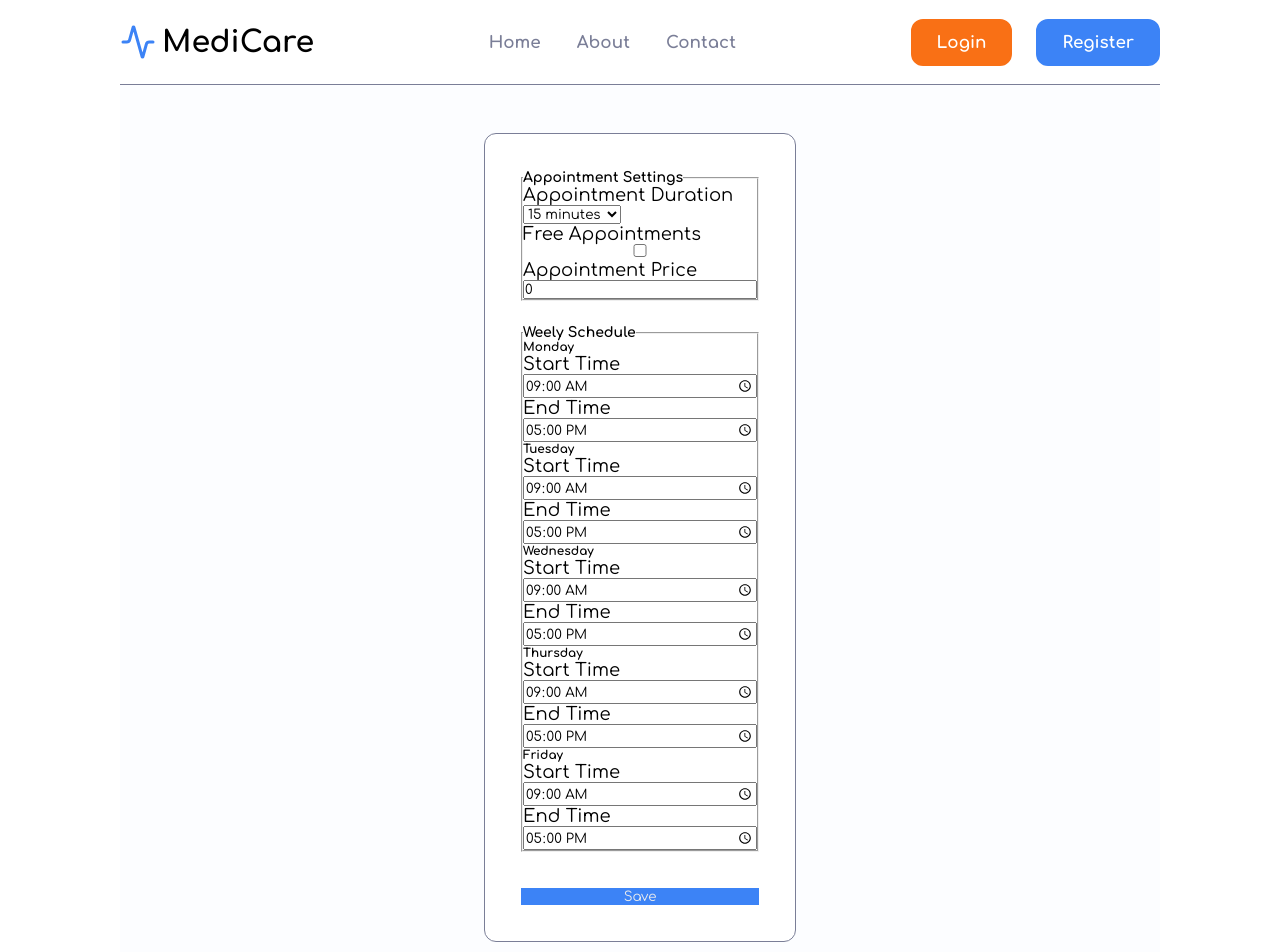
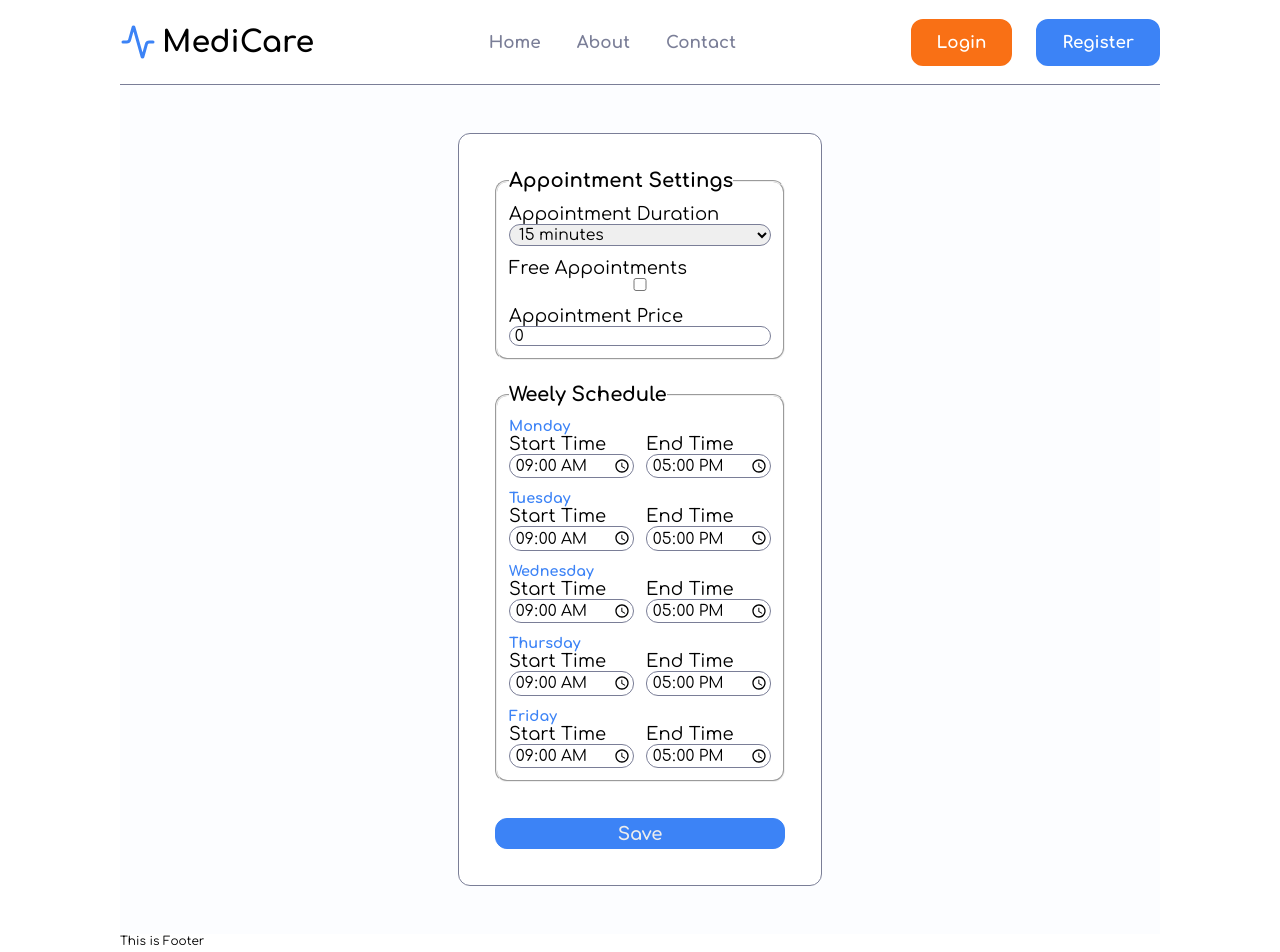
Before and after one commit to ZlatinZlatinov/MedicalCenterInformationSystem, a React (Vite) app in the folder client/: page /schedule in a window 1280 px wide. Shown: the top 952 px of the page. Built offline with nearby package versions, Linux system fonts and the light colour scheme.

Commit message:
Created basic styling for doctor schedule form

```diff
--- a/client/src/index.css
+++ b/client/src/index.css
@@ -3,6 +3,7 @@
 @import url('./styles/navbar.css');
 @import url('./styles/authForm.css');
 @import url('./styles/dashboard.css');
+@import url('./styles/schedule.css');
 
 * {
     margin: 0;
--- /dev/null
+++ b/client/src/styles/schedule.css
@@ -0,0 +1,44 @@
+#doc-schedule-form {
+    min-width: 35%;
+}
+
+#doc-schedule-form fieldset {
+    border-radius: var(--border-radius);
+    padding: 1rem;
+    display: flex;
+    flex-direction: column;
+    gap: 1rem;
+}
+
+#doc-schedule-form legend {
+    font-size: 1.4rem;
+}
+
+#doc-schedule-form select {
+    width: 100%;
+}
+
+#doc-schedule-form input,
+#doc-schedule-form select {
+    border: solid 1px var(--primary-text-color);
+    padding-left: 0.4rem;
+    border-radius: var(--border-radius);
+    font-size: 1.3rem;
+}
+
+#doc-schedule-form .intput-container .input-field {
+    display: flex;
+    gap: 1rem;
+}
+
+#doc-schedule-form .auth-btn {
+    border-color: var(--primary-blue);
+    padding: 0.4rem 0rem;
+    font-weight: bold;
+    font-size: 1.5rem;
+}
+
+.intput-container h4 {
+    font-size: 1.2rem;
+    color: var(--primary-blue);
+}
```
